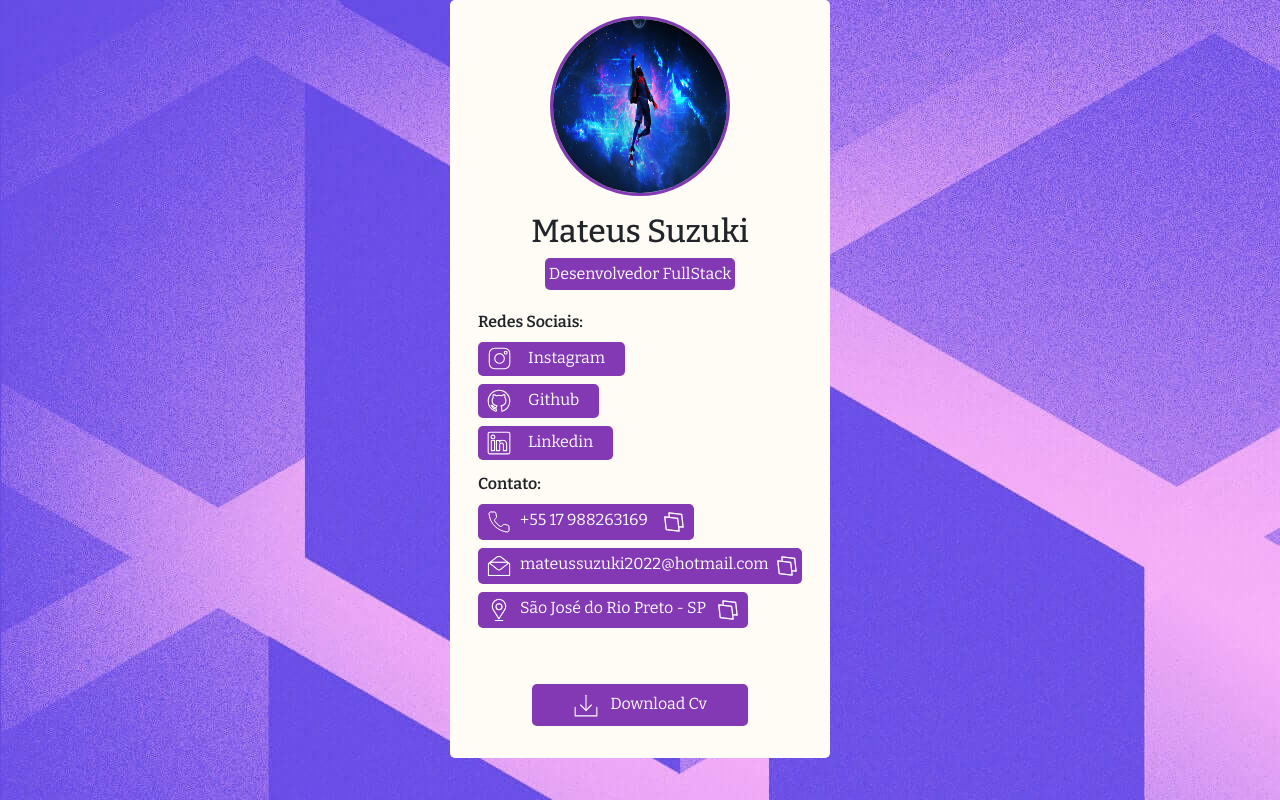
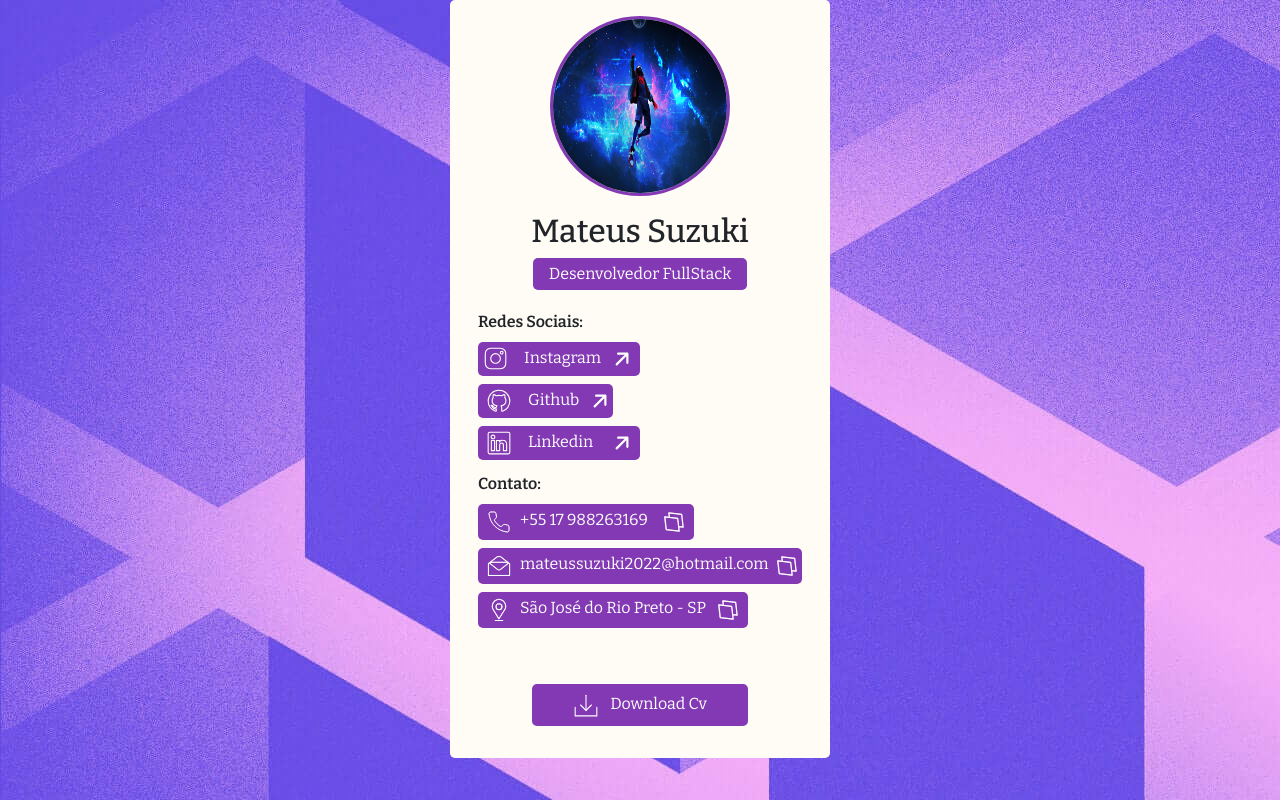
Before and after one commit to mateussuzuki/portfolio, an Angular app in the folder portfolio/: page / in a window 1280 px wide. Shown: the top 800 px of the page. Built offline with nearby package versions, Linux system fonts and the light colour scheme.

Commit message:
adicionando arrows nos links das redes sociais

```diff
--- a/portfolio/src/app/components/main-profile/main-profile.component.html
+++ b/portfolio/src/app/components/main-profile/main-profile.component.html
@@ -9,34 +9,49 @@
     </div>
     <h2 class="text-center mt-3">Mateus Suzuki</h2>
     <div class="d-flex justify-content-center">
-      <p class="backgroundPurple">Desenvolvedor FullStack</p>
+      <p class="backgroundPurple p-1 px-3">Desenvolvedor FullStack</p>
     </div>
     <div>
       <p class="fw-semibold my-1 ps-0">Redes Sociais:</p>
-      <button class="backgroundPurple d-flex col-auto my-2">
+      <a
+        href="https://www.instagram.com/math.suza/"
+        target="_blank"
+        class="backgroundPurple d-flex col-6 my-2 text-decoration-none"
+      >
         <img
           src="../../../assets/svgs/ig.svg"
           alt=""
-          class="iconContact ms-1"
+          class="iconContact"
         />
-        <p class="m-0 mx-3">Instagram</p>
-      </button>
-      <button class="backgroundPurple d-flex col-auto my-2">
+        <p class="m-0 mx-3 me-2">Instagram</p>
+        <img src="../../../assets/svgs/arrow.svg" alt="" class="iconContact">
+      </a>
+      <a
+        href="https://github.com/mateussuzuki"
+        target="_blank"
+        class="backgroundPurple d-flex col-5 my-2 text-decoration-none"
+      >
         <img
           src="../../../assets/svgs/git.svg"
           alt=""
           class="iconContact ms-1"
         />
-        <p class="m-0 mx-3">Github</p>
-      </button>
-      <button class="backgroundPurple d-flex col-auto my-2">
+        <p class="m-0 mx-3 me-2">Github</p>
+        <img src="../../../assets/svgs/arrow.svg" alt="" class="iconContact">
+      </a>
+      <a
+        href="https://www.linkedin.com/in/mateus-suzuki-a80b91205/"
+        target="_blank"
+        class="backgroundPurple d-flex col-6 my-2 text-decoration-none"
+      >
         <img
           src="../../../assets/svgs/linkedin.svg"
           alt=""
           class="iconContact ms-1"
         />
         <p class="m-0 mx-3">Linkedin</p>
-      </button>
+        <img src="../../../assets/svgs/arrow.svg" alt="" class="iconContact">
+      </a>
     </div>
 
     <div>
@@ -80,7 +95,7 @@
     </div>
 
     <div class="d-flex justify-content-center mt-5 mb-3">
-      <button class="col-8 backgroundPurple p-2">
+      <button class="col-8 backgroundPurple p-2" (click)="downloadPDF()">
         <img
           src="../../../assets/svgs/download.svg"
           alt=""
--- a/portfolio/src/app/components/main-profile/main-profile.component.ts
+++ b/portfolio/src/app/components/main-profile/main-profile.component.ts
@@ -55,4 +55,17 @@ export class MainProfileComponent {
     }
   }
 
+  downloadPDF() {
+    const pdf = '../../../assets/pdfs/CV.pdf'
+    const file = 'Mateus_Suzuki_CV.pdf'
+
+    const link = document.createElement('a');
+    link.href = pdf;
+    link.download = file;
+
+    document.body.appendChild(link)
+    link.click()
+    document.body.removeChild(link)
+  }
+
 }
```
Also changed, not shown: portfolio/src/assets/svgs/arrow.svg (added), 1 other file (tests, documents, lock files or other folders).
